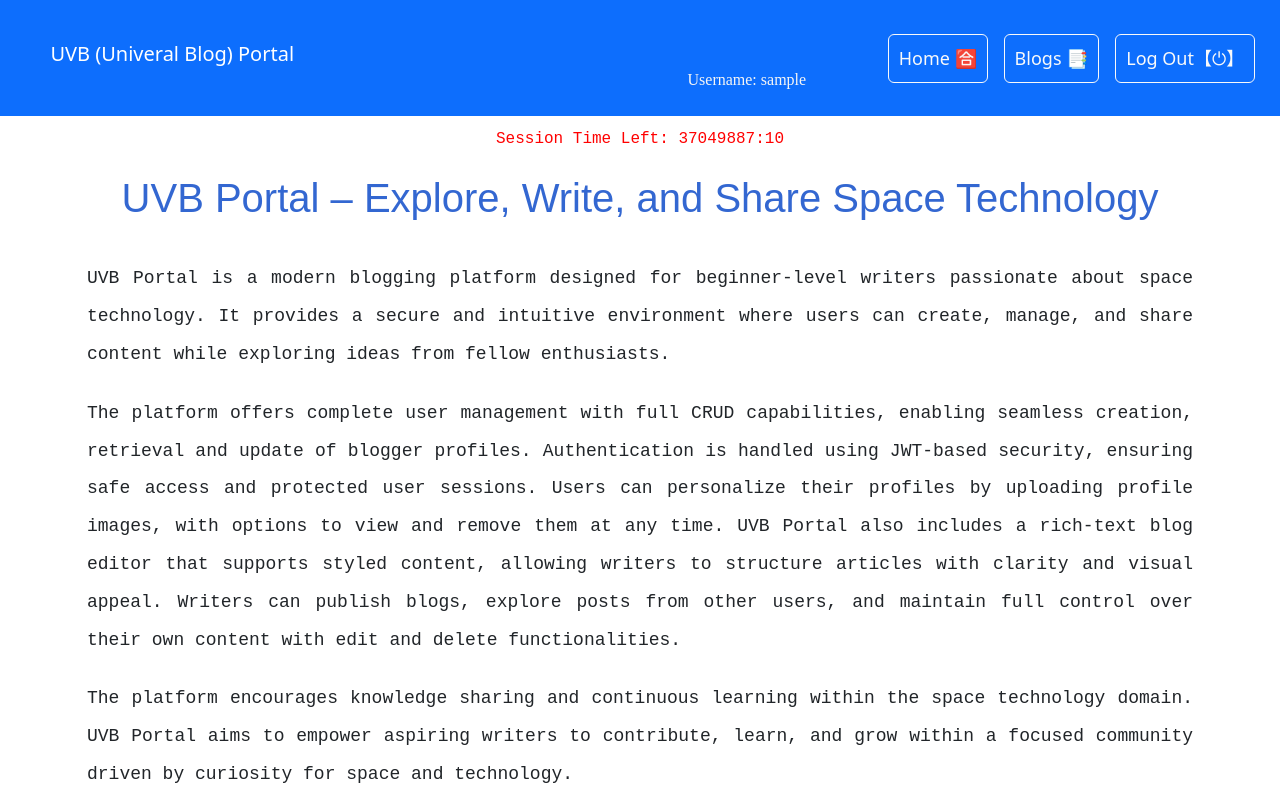
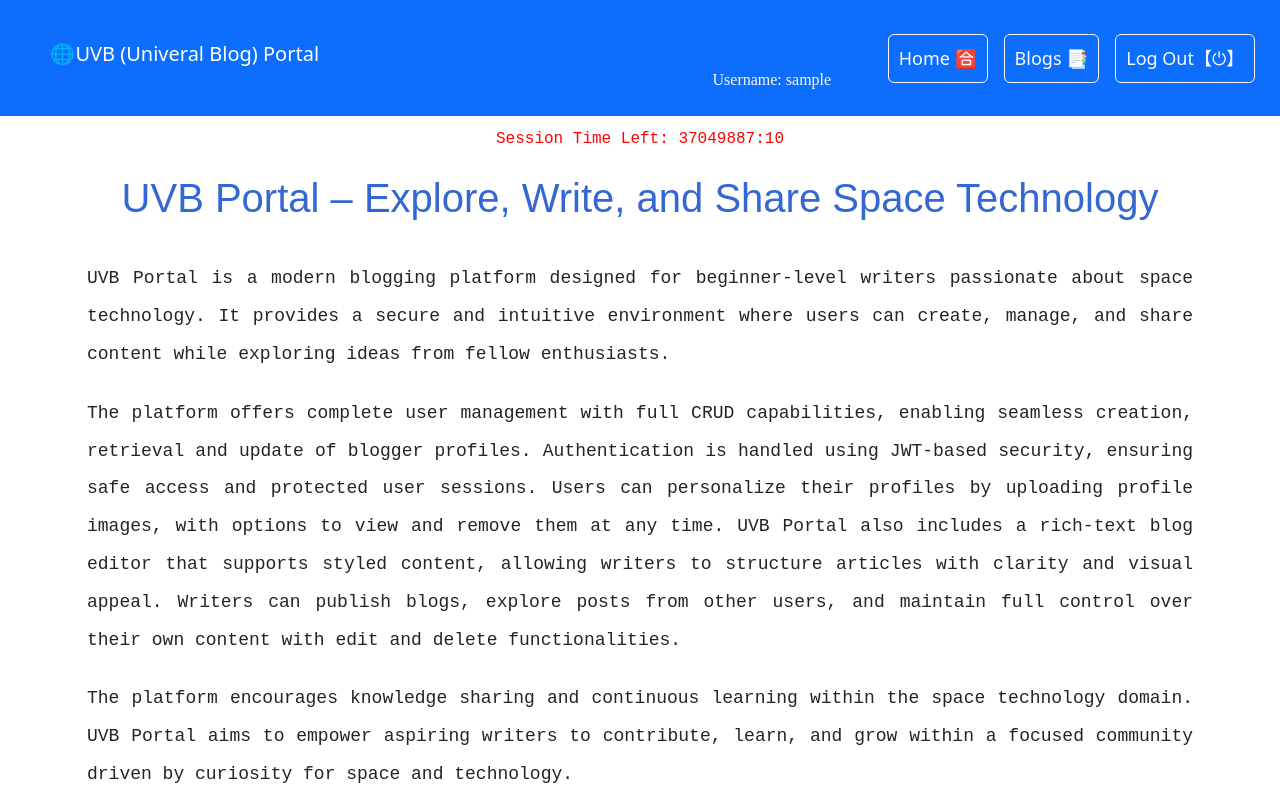
Before and after one commit to rupanjalisaha/blogger-management-system, a React (Create React App) app: page /details in a window 1280 px wide. Shown: the top 800 px of the page. Built offline with nearby package versions, Linux system fonts and the light colour scheme; no server answers; sample sign-in values are in the browser's storage.

Commit message:
changes in navbar

```diff
--- a/src/layout/Navbar.js
+++ b/src/layout/Navbar.js
@@ -18,7 +18,7 @@ export default function Navbar() {
     <div style={{width:"100%"}}>
       <nav className="navbar navbar-expand-lg navbar-dark bg-primary" style={{width:"100%"}}>
         <div className="container-fluid d-flex gap-3" style={{marginLeft:"3%", marginRight:"1%"}}>
-          <h4 className="navbar-brand">UVB (Univeral Blog) Portal</h4>
+          <h4 className="navbar-brand">🌐UVB (Univeral Blog) Portal</h4>
           <p style={{ fontSize: "16px", fontFamily: "cursive", textAlign:"left", marginLeft: "30%", marginTop:"5%", color:"whitesmoke"}}>
         Username: {localStorage.getItem("username")}
       </p>
```
